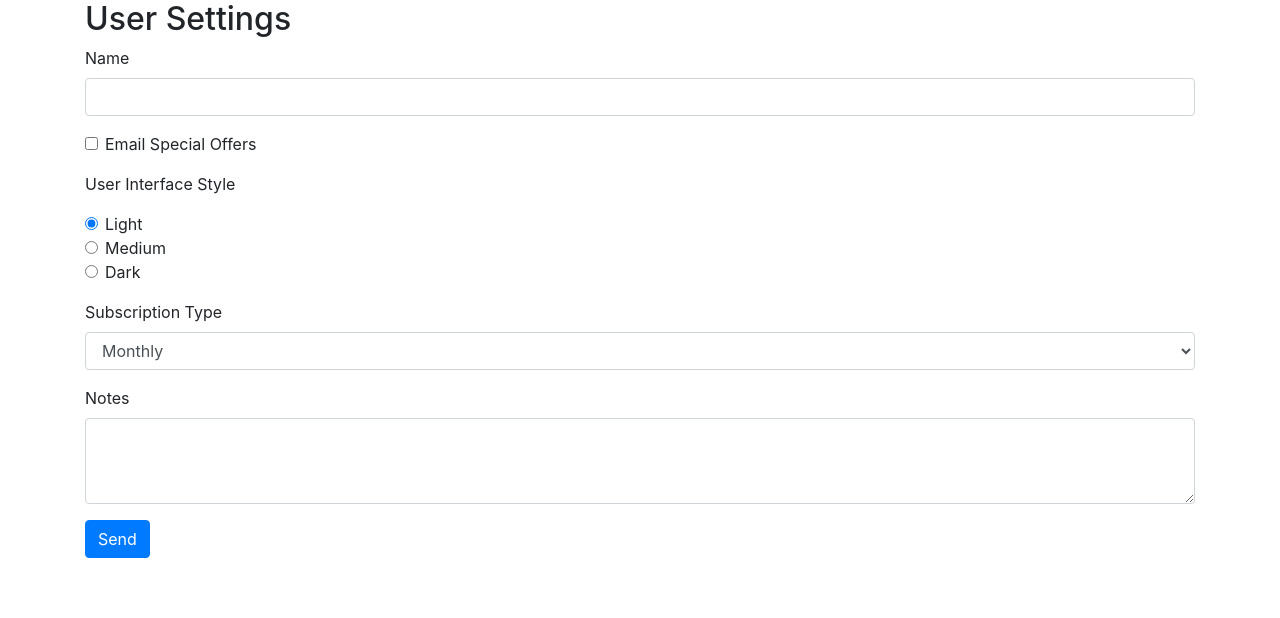
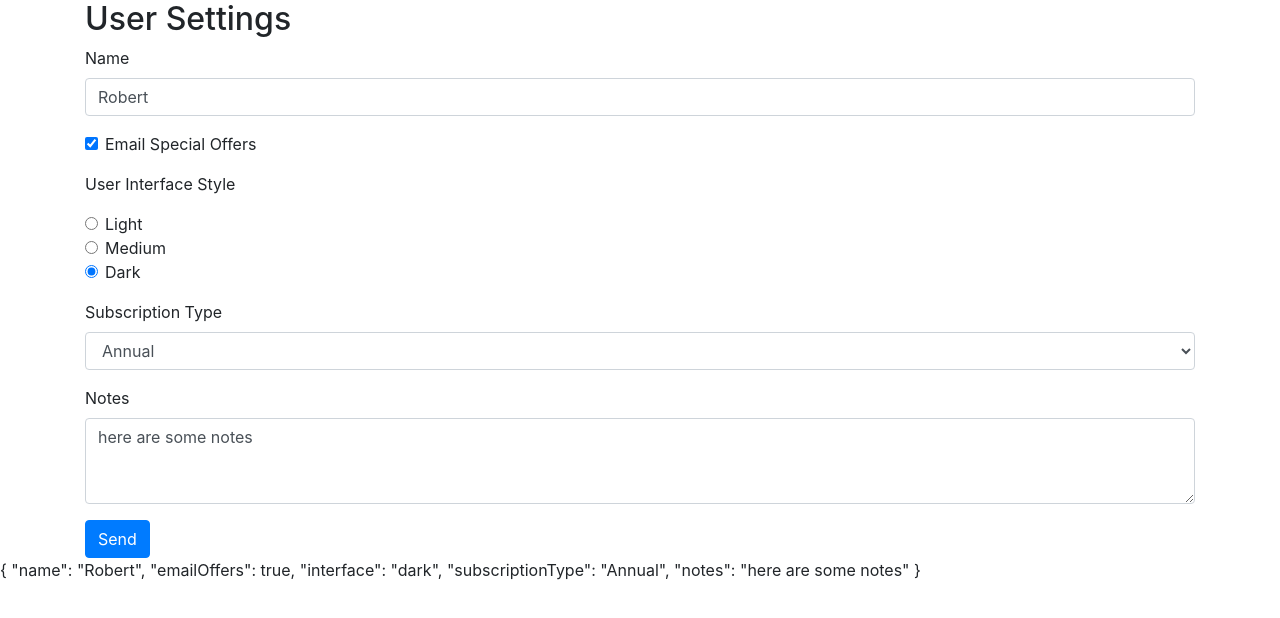
Before and after one commit to robertxluo/ps-form-demo, an Angular app: page / in a window 1280 px wide. Shown: the top 618 px of the page. Built offline with nearby package versions, Linux system fonts and the light colour scheme.

Commit message:
Add form data model

```diff
--- /dev/null
+++ b/src/app/data/user-settings.ts
@@ -0,0 +1,7 @@
+export interface UserSettings {
+  name: string;
+  emailOffers: boolean;
+  interfaceStyle: string;
+  subscriptionType: string;
+  notes: string;
+}
--- a/src/app/user-settings-form/user-settings-form.component.html
+++ b/src/app/user-settings-form/user-settings-form.component.html
@@ -1,35 +1,35 @@
 <div class="container">
   <h2>User Settings</h2>
-  <form>
+  <form #form="ngForm">
     <div class="form-group">
       <label for="name">Name</label>
-      <input id="name" name="name" class="form-control" type="text"/>
+      <input id="name" name="name" class="form-control" type="text" [(ngModel)]="userSettings.name"/>
     </div>
 
     <div class="form-check form-group">
-      <input type="checkbox" class="form-check-input" id="emailOffers" name="emailOffers">
+      <input type="checkbox" class="form-check-input" id="emailOffers" name="emailOffers" [(ngModel)]="userSettings.emailOffers">
       <label class="form-check-label" for="emailOffers">Email Special Offers</label>
     </div>
 
     <p>User Interface Style</p>
     <div class="form-group">
       <div class="form-check">
-        <input class="form-check-input" type="radio" name="interface" id="lightInterface" value="light" checked>
+        <input class="form-check-input" type="radio" name="interface" id="lightInterface" value="light" checked [(ngModel)]="userSettings.interfaceStyle">
         <label for="lightInterface" class="form-check-label">Light</label>
       </div>
       <div class="form-check">
-        <input class="form-check-input" type="radio" name="interface" id="mediumInterface" value="medium">
+        <input class="form-check-input" type="radio" name="interface" id="mediumInterface" value="medium" [(ngModel)]="userSettings.interfaceStyle">
         <label for="mediumInterface" class="form-check-label">Medium</label>
       </div>
       <div class="form-check">
-        <input class="form-check-input" type="radio" name="interface" id="darkInterface" value="dark">
+        <input class="form-check-input" type="radio" name="interface" id="darkInterface" value="dark" [(ngModel)]="userSettings.interfaceStyle">
         <label for="darkInterface" class="form-check-label">Dark</label>
       </div>
     </div>
 
     <div class="form-group">
       <label for="subscriptionType">Subscription Type</label>
-      <select id="subscriptionType" class="form-control">
+      <select id="subscriptionType" class="form-control" name="subscriptionType" [(ngModel)]="userSettings.subscriptionType">
         <option>Monthly</option>
         <option>Annual</option>
         <option>Lifetime</option>
@@ -38,9 +38,11 @@
 
     <div class="form-group">
       <label for="notes">Notes</label>
-      <textarea name="notes" id="notes" rows="3" class="form-control"></textarea>
+      <textarea name="notes" id="notes" rows="3" class="form-control" [(ngModel)]="userSettings.notes"></textarea>
     </div>
 
     <button class="btn btn-primary">Send</button>
   </form>
 </div>
+
+{{ form.value | json}}
--- a/src/app/user-settings-form/user-settings-form.component.ts
+++ b/src/app/user-settings-form/user-settings-form.component.ts
@@ -1,4 +1,5 @@
 import { Component, OnInit } from '@angular/core';
+import { UserSettings } from './../data/user-settings';
 
 @Component({
   selector: 'app-user-settings-form',
@@ -6,10 +7,17 @@
   styleUrls: ['./user-settings-form.component.css']
 })
 export class UserSettingsFormComponent implements OnInit {
+  userSettings: UserSettings = {
+    name: 'Robert',
+    emailOffers: true,
+    interfaceStyle: 'dark',
+    subscriptionType: 'Annual',
+    notes: 'here are some notes'
+  };
 
-  constructor() { }
+  originalUserSettings: UserSettings = { ...this.userSettings };
 
-  ngOnInit() {
-  }
+  constructor() {}
 
+  ngOnInit() {}
 }
```
